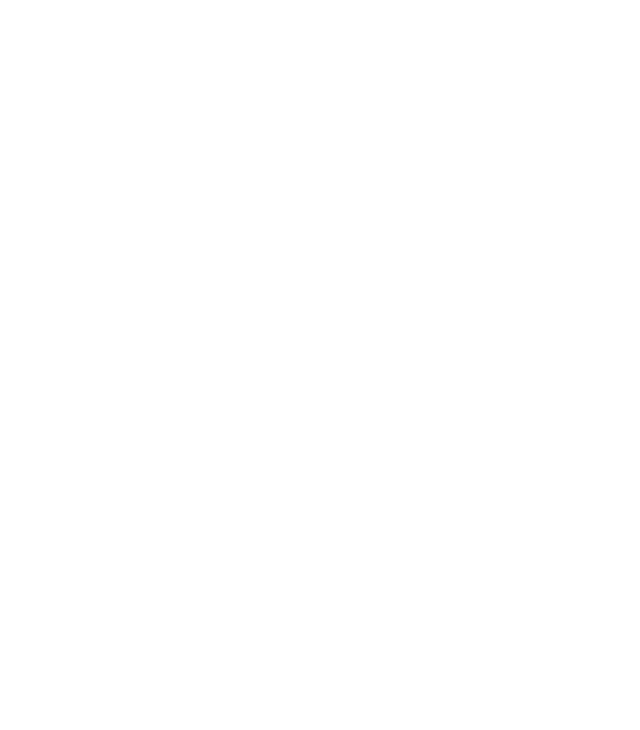
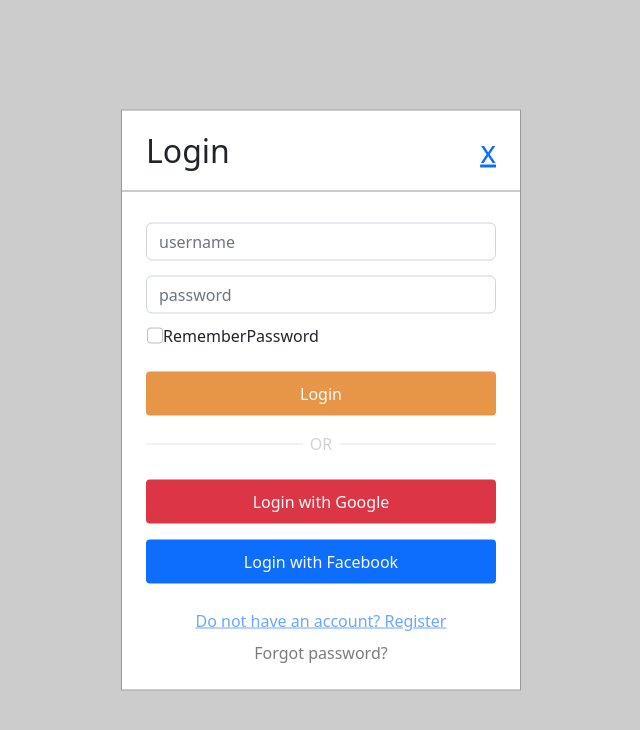
Before and after one commit to Chinh-Leesandy/FE-Final-Work, a React (Create React App) app: page /Login in a window 1280 px wide. Before the commit this address had no page. Shown: the top 730 px of the page, without its empty margins (319-959 px from the left). Built offline with nearby package versions, Linux system fonts and the light colour scheme.

Commit message:
Anh (#6)
* test

* Update

* Update CSS

Co-authored-by: NguyenHongAnh0812 <nguyenhonganh@gmail.com>
Co-authored-by: Chinh-Leesandy <maichinh17092002@gmail.com>

```diff
--- a/src/Account/Login/Login.jsx
+++ b/src/Account/Login/Login.jsx
@@ -1,5 +1,6 @@
 import "./Login.css";
 import React, { useState, useRef, useContext } from "react";
+import { Link } from "react-router-dom";
 const Login = () => {
   let check = true;
   let change = () => {
@@ -12,7 +13,11 @@ const Login = () => {
         <div className="Login_Header">
           <span className="Title">Login</span>
           <div className="Div_Exit">
-            <span className="Login_Exit">x</span>
+            <span className="Login_Exit">
+            <Link to="/Shop">
+              x
+            </Link>
+            </span>
           </div>
         </div>
         <div className="Login_Body">
@@ -69,7 +74,9 @@ const Login = () => {
         </div>
         <div className="Login_footer">
           <div className="change-to-register">
-            Do not have an account? Register
+          <Link to="/Register">
+          Do not have an account? Register
+          </Link>
           </div>
           <div className="forgot-password">Forgot password?</div>
         </div>
--- a/src/Account/Register/Register.jsx
+++ b/src/Account/Register/Register.jsx
@@ -1,5 +1,6 @@
 import './Register.css'
 import React, { useState, useRef, useContext } from 'react'
+import { Link } from 'react-router-dom'
 const Register = () => {
 
     let check = true
@@ -11,7 +12,11 @@ const Register = () => {
                         Register
                     </span>
                     <div className='Div_Exit'>
-                        <span className='Register_Exit'>x</span>
+                        <span className='Register_Exit'>
+                            <Link to="/Shop">
+                            x
+                            </Link>
+                        </span>
                     </div>
                 </div>
                 <div className='Register_Body'>
@@ -77,7 +82,11 @@ const Register = () => {
                     </button>
                 </div>
                 <div className='Register_footer'>
-                    <div className="change-to-register" >Already have an account? Login</div>
+                    <div className="change-to-register" >
+                        <Link to="/Login">
+                        Already have an account? Login
+                        </Link>
+                        </div>
                 </div>
             </form>
         </div>
--- a/src/App.js
+++ b/src/App.js
@@ -7,6 +7,7 @@ import ProductList from "./Pages/Home/ProductList/ProductList";
 import { Provider } from "react-redux";
 import Sortwrap from "./Pages/Home/SortWrap/Sortwrap";
 import { BrowserRouter, Route, Routes } from "react-router-dom";
+import Login from "./Account/Login/Login";
  function Shop() {
   return (
     <div>
@@ -22,6 +23,7 @@ function App() {
     <div className="App">
       <Routes>
         <Route path="/Register" element = {<Register />} />
+        <Route path="/Login" element = {<Login />} />
         <Route path="/Shop" element = {<Shop/>} />
       </Routes>
     </div>
--- a/src/Pages/Header/Header.jsx
+++ b/src/Pages/Header/Header.jsx
@@ -1,4 +1,5 @@
 import React from "react"
+import { Link } from "react-router-dom";
 
 import "./Header.css"
 
@@ -33,7 +34,10 @@ function Header() {
                                 <i className="fa-solid fa-moon"></i>
                             </div>
                             <div className="btn-auth-wrap">
-                                <i className="fa-solid fa-arrow-right-to-bracket"></i>
+                                <Link to="/Login">
+                                    <i className="fa-solid fa-arrow-right-to-bracket"></i>
+                                </Link>
+
                             </div>
                         </div>
                     </div>
```
Also changed, not shown: 1 other file (tests, documents, lock files or other folders).
